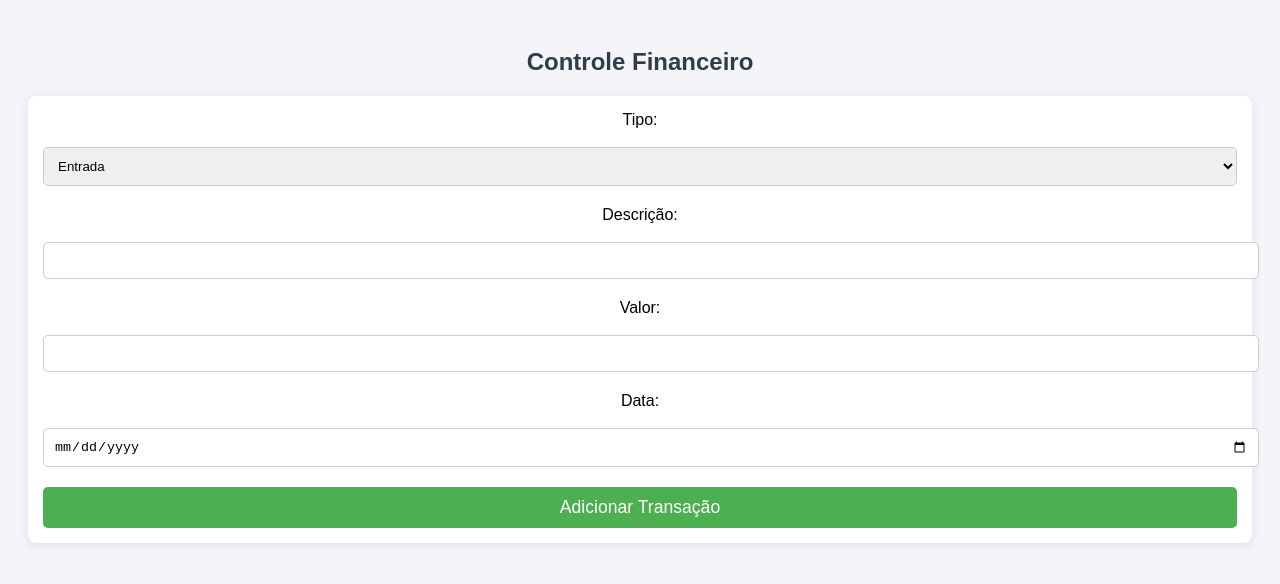
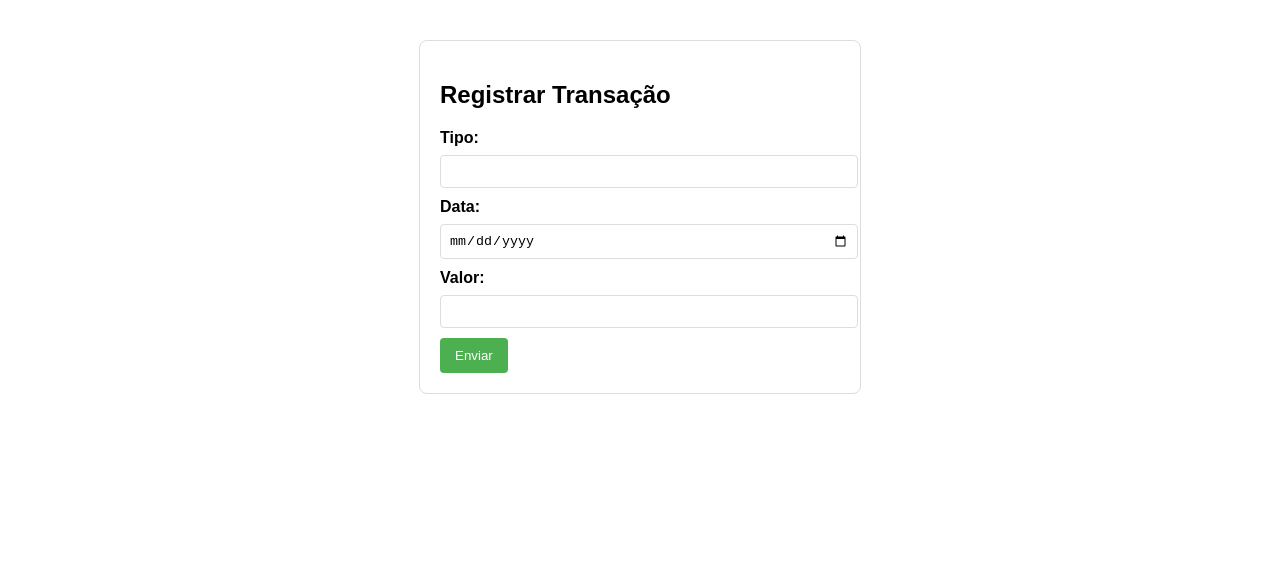
Before and after one commit to alysson-sant/Project, a plain HTML site: page index.html in a window 1280 px wide. Drawn offline with Linux system fonts and the light colour scheme.

Commit message:
Update index.html

```diff
--- a/index.html
+++ b/index.html
@@ -1,54 +1,42 @@
 <!DOCTYPE html>
-<html lang="pt-BR">
+<html lang="pt-br">
 <head>
     <meta charset="UTF-8">
     <meta name="viewport" content="width=device-width, initial-scale=1.0">
-    <title>Controle Financeiro</title>
+    <title>Formulário de Transações</title>
     <style>
         body {
             font-family: Arial, sans-serif;
-            text-align: center;
-            background-color: #f4f4f9;
+            margin: 20px;
             padding: 20px;
         }
-
-        h2 {
-            color: #2e3d49;
+        .form-container {
+            max-width: 400px;
+            margin: 0 auto;
+            padding: 20px;
+            border: 1px solid #ddd;
+            border-radius: 8px;
         }
-
-        form {
-            margin-bottom: 20px;
-            background-color: #fff;
-            padding: 15px;
-            border-radius: 8px;
-            box-shadow: 0 2px 10px rgba(0, 0, 0, 0.1);
+        label {
+            display: block;
+            margin-bottom: 8px;
+            font-weight: bold;
         }
-
-        label {
-            font-size: 1rem;
+        input[type="text"], input[type="date"], input[type="number"] {
+            width: 100%;
+            padding: 8px;
             margin-bottom: 10px;
-            display: block;
+            border: 1px solid #ddd;
+            border-radius: 4px;
         }
-
-        input, select {
-            width: 100%;
-            padding: 10px;
-            margin: 8px 0 20px 0;
-            border-radius: 5px;
-            border: 1px solid #ccc;
-        }
-
         button {
             background-color: #4CAF50;
             color: white;
             padding: 10px 15px;
             border: none;
-            border-radius: 5px;
+            border-radius: 4px;
             cursor: pointer;
-            width: 100%;
-            font-size: 1.1rem;
         }
-
         button:hover {
             background-color: #45a049;
         }
@@ -56,47 +44,56 @@
 </head>
 <body>
 
-    <h2>Controle Financeiro</h2>
+    <div class="form-container">
+        <h2>Registrar Transação</h2>
+        <form id="transactionForm">
+            <label for="tipo">Tipo:</label>
+            <input type="text" id="tipo" name="tipo" required>
 
-    <form id="transaction-form">
-        <label for="tipo">Tipo:</label>
-        <select id="tipo" required>
-            <option value="Entrada">Entrada</option>
-            <option value="Saída">Saída</option>
-        </select>
+            <label for="data">Data:</label>
+            <input type="date" id="data" name="data" required>
 
-        <label for="descricao">Descrição:</label>
-        <input type="text" id="descricao" required>
+            <label for="valor">Valor:</label>
+            <input type="number" id="valor" name="valor" required>
 
-        <label for="valor">Valor:</label>
-        <input type="number" id="valor" required>
-
-        <label for="data">Data:</label>
-        <input type="date" id="data" required>
-
-        <button type="submit">Adicionar Transação</button>
-    </form>
+            <button type="submit">Enviar</button>
+        </form>
+    </div>
 
     <script>
-        document.getElementById('transaction-form').addEventListener('submit', function(event) {
-            event.preventDefault();
+        document.getElementById('transactionForm').addEventListener('submit', function(event) {
+            event.preventDefault(); // Evita o envio do formulário tradicional
 
-            let tipo = document.getElementById('tipo').value;
-            let descricao = document.getElementById('descricao').value;
-            let valor = document.getElementById('valor').value;
-            let data = document.getElementById('data').value;
+            // Coleta os dados do formulário
+            var tipo = document.getElementById('tipo').value;
+            var data = document.getElementById('data').value;
+            var valor = document.getElementById('valor').value;
 
-            fetch('https://script.google.com/macros/s/AKfycbzpuuU4VDbZqHJj6txfXimumgmBxI5OyzAveIGVinEtaaKScfrFUoSAKKZB3rJveW1q/exec', {
+            // Prepara os dados para enviar
+            var dados = {
+                tipo: tipo,
+                data: data,
+                valor: valor
+            };
+
+            // Envia os dados via POST para o Google Apps Script
+            fetch('176yDC6MU_INfeN73gVMMgaj_3NrLm9LxwgkT3L1tGf8', {
                 method: 'POST',
-                headers: { 'Content-Type': 'application/json' },
-                body: JSON.stringify({ tipo, descricao, valor, data })
+                headers: {
+                    'Content-Type': 'application/json',
+                },
+                body: JSON.stringify(dados)
             })
-            .then(response => response.json())
+            .then(response => response.text())
             .then(data => {
-                alert(data.message);
-                document.getElementById('transaction-form').reset();
+                alert('Transação registrada com sucesso!');
+                // Limpa os campos do formulário
+                document.getElementById('transactionForm').reset();
             })
-            .catch(error => alert('Erro ao enviar transação!'));
+            .catch(error => {
+                console.error('Erro ao enviar dados:', error);
+                alert('Ocorreu um erro ao registrar a transação.');
+            });
         });
     </script>
 
```
